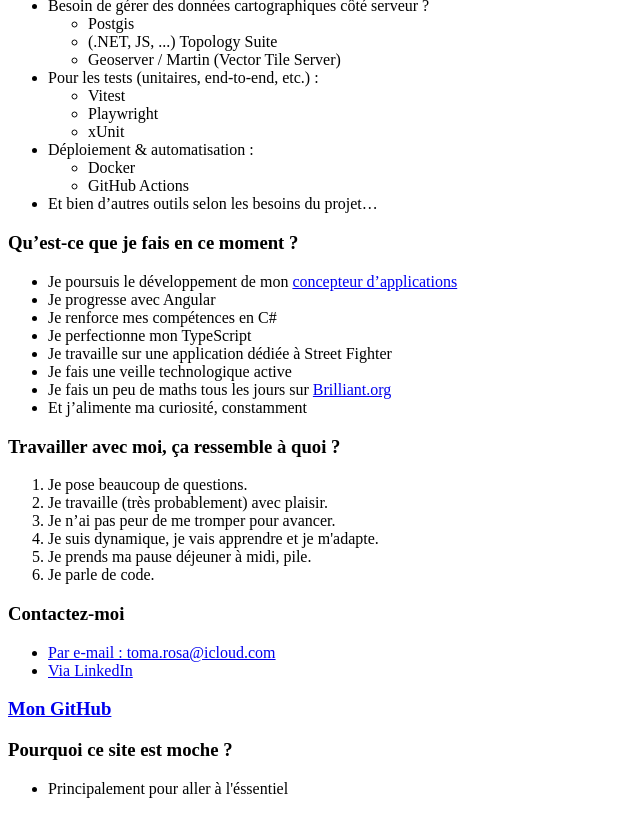
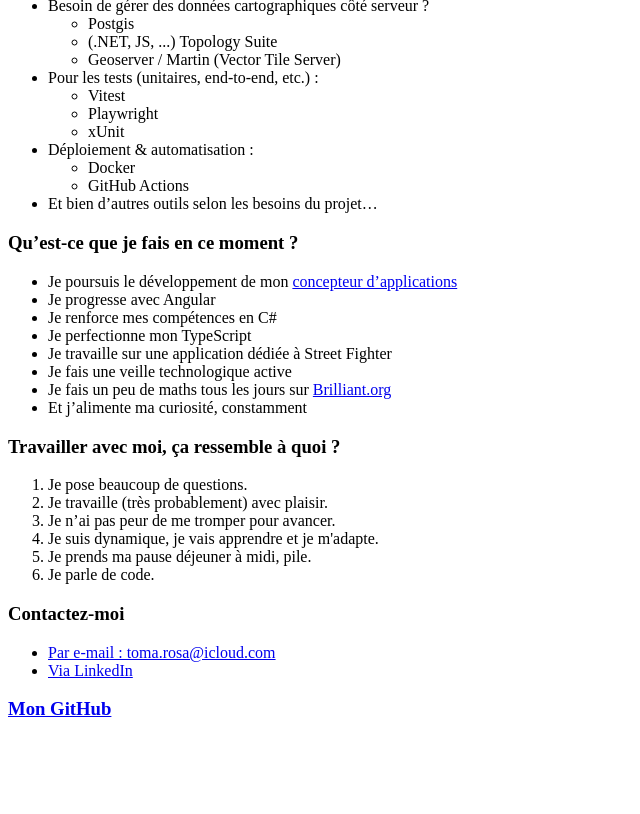
Before and after one commit to t-rosa/portfolio, an Astro site: page / in a window 1280 px wide. Shown: the part 1351-2165 px from the top of the page, without its empty margins (0-640 px from the left). After the commit the page ends 2090 px from the top, so only its background shows below. Built offline with nearby package versions, Linux system fonts and the light colour scheme; Astro itself is replaced by a stand-in of ours.

Commit message:
feat: remove the last section

```diff
--- a/src/pages/index.astro
+++ b/src/pages/index.astro
@@ -234,8 +234,4 @@ import Layout from "../layouts/Layout.astro";
   <h3>
     <a href="https://github.com/t-rosa">Mon GitHub</a>
   </h3>
-  <h3>Pourquoi ce site est moche ?</h3>
-  <ul>
-    <li>Principalement pour aller à l&apos;éssentiel</li>
-  </ul>
 </Layout>
```
